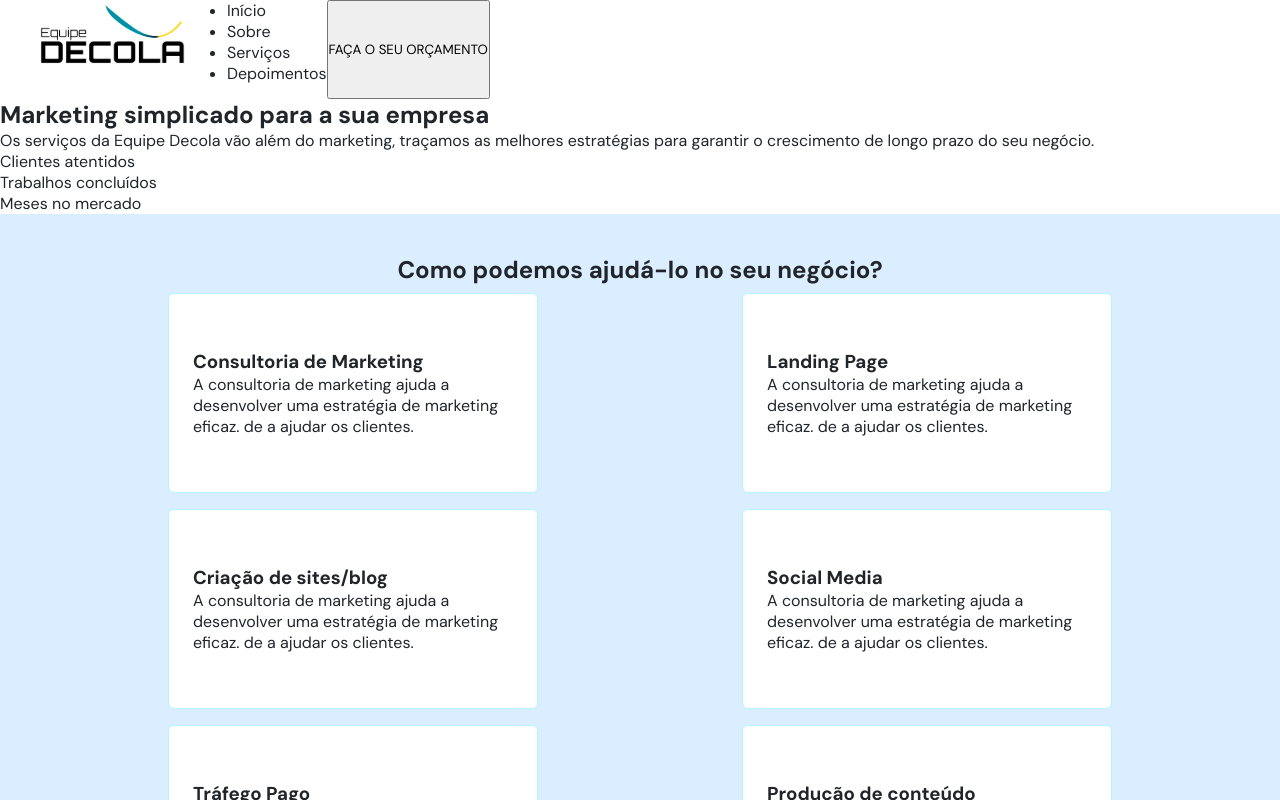
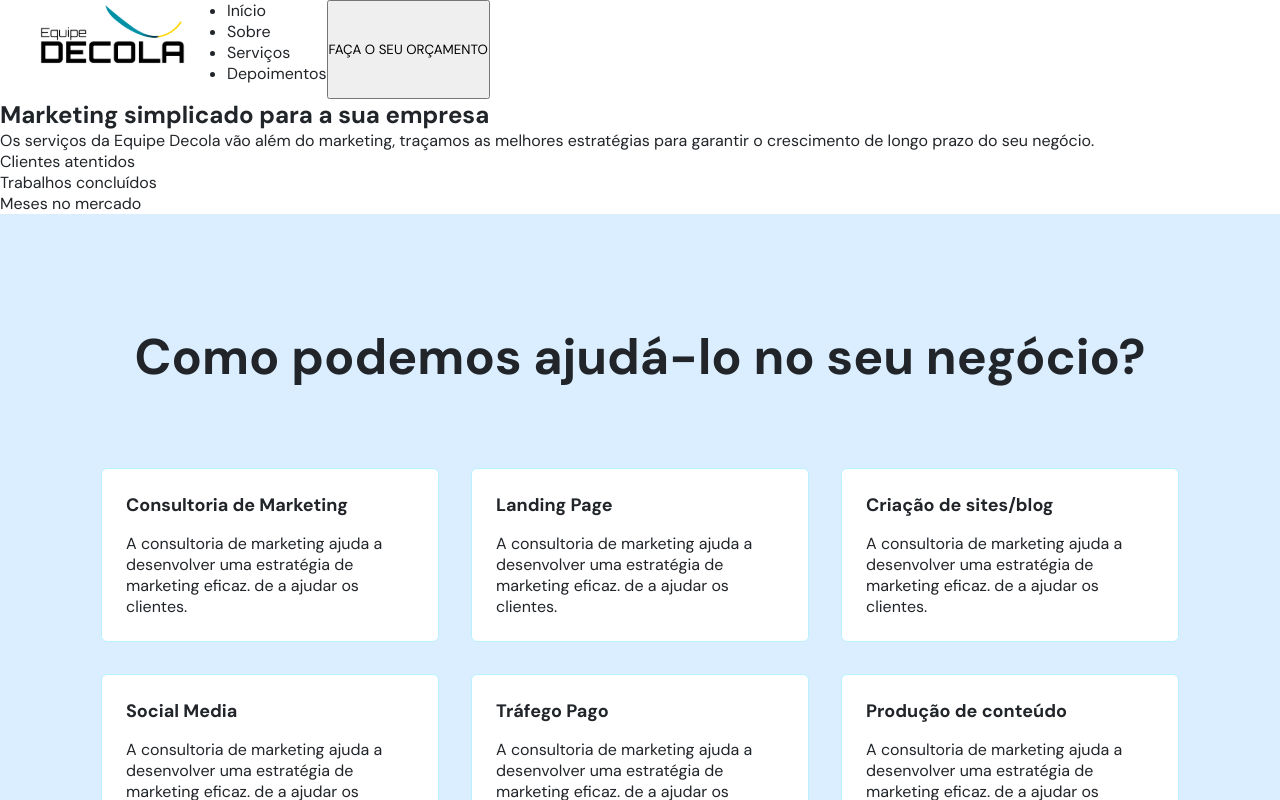
Before and after one commit to jose-pires-neto/Site-Equipe-Decola, a Next.js app: page / in a window 1280 px wide. Shown: the top 800 px of the page. Built offline with nearby package versions, Linux system fonts and the light colour scheme.

Commit message:
refactor: alterações nos tamanhos no css

```diff
--- a/src/components/servicesCard.ts
+++ b/src/components/servicesCard.ts
@@ -6,26 +6,39 @@ export const ServicesSection = styled("section", {
   backgroundColor: "#DBEEFF",
   justifyContent: "center",
   alignItems: "center",
-  padding: "40px",
+  padding: "2.5rem",
+  h2: {
+    fontSize: "3.125rem",
+    margin: "4.375rem",
+  },
 });
 
 export const Services = styled("div", {
   display: "flex",
-  justifyContent: "space-between",
+  justifyContent: "center",
   flexWrap: "wrap",
-  width: "80%",
+  maxWidth: "80rem",
+  gap: "1em",
+  // border: "1px solid",
 });
 
 export const ServicesCard = styled("header", {
-  width: "320px",
-  height: "150px",
+  width: "18rem",
+  height: "40%",
   border: "1px solid #B9F2FF",
-  borderRadius: "6px",
-  padding: "24px",
+  borderRadius: "0.375rem",
+  padding: "1.5rem",
   display: "flex",
   flexDirection: "column",
   alignItems: "flex-start",
   justifyContent: "center",
-  margin: "8px",
+  margin: "0.5rem",
   backgroundColor: "#FFFFFF",
+  h3: {
+    marginBottom: "1rem",
+    fontSize: "1.125rem",
+  },
+  p: {
+    textAlign: "left",
+  },
 });
```
